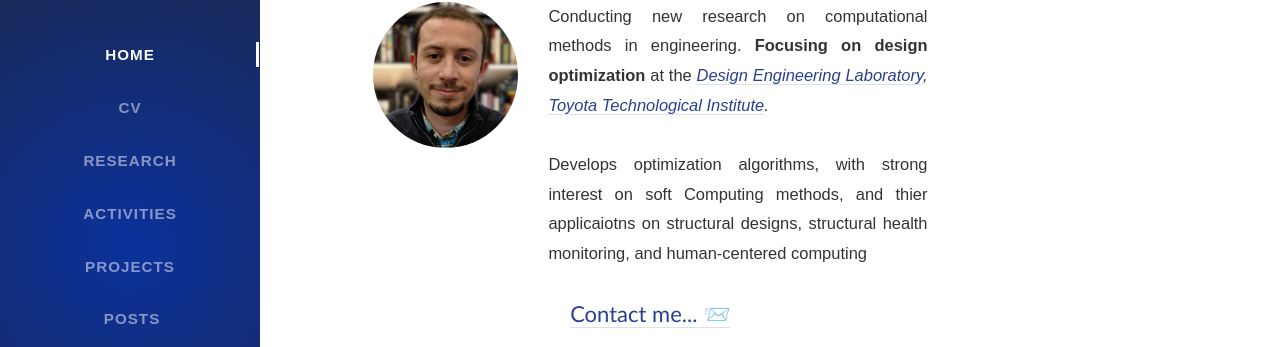
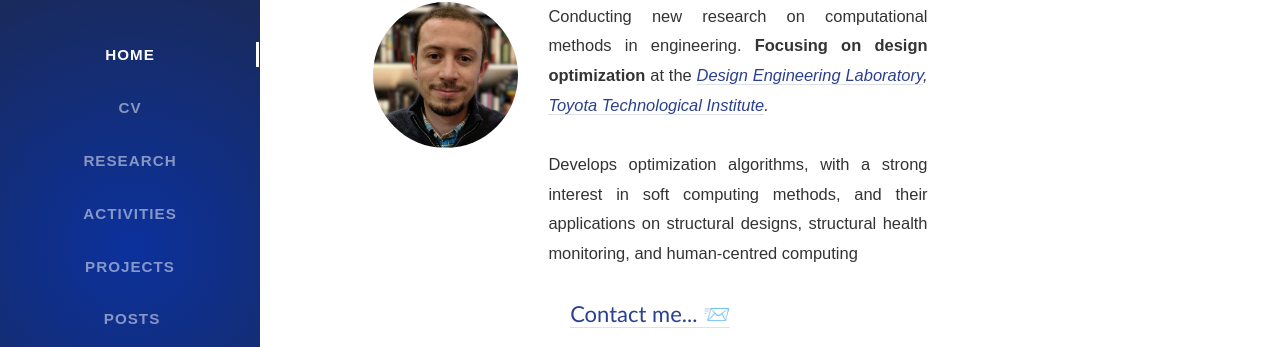
Before and after one commit to Brahim-Benaissa/Brahim-Benaissa.github.io, a Jekyll site: the page built from index.html, in a window 1280 px wide and 900 px high. Shown: the part 202-549 px from the top of the window. Built offline with Jekyll 4.4.1, drawn with Linux system fonts in a browser that asks for light colours; nearby versions of some CDN libraries; some web fonts are replaced; the list of posts is cut into pages by our own code; comment, search, counter and statistics services are not loaded.

Commit message:
Update home.html

```diff
--- a/_layouts/home.html
+++ b/_layouts/home.html
@@ -22,7 +22,7 @@ layout: page
       Conducting new research on computational methods in engineering. <b> Focusing on design optimization </b> at the
        <i><a target="_blank" href="https://www.toyota-ti.ac.jp/english/research/labolatories/mech/post-26.html">Design Engineering Laboratory</a>, <a target="_blank" href="https://www.toyota-ti.ac.jp/english/index.html">Toyota Technological Institute</a>.</i>
       <br><br>
-      Develops optimization algorithms, with strong interest on soft Computing methods, and thier applicaiotns on structural designs, structural health monitoring, and human-centered computing <br>
+      Develops optimization algorithms, with a strong interest in soft computing methods, and their applications on structural designs, structural health monitoring, and human-centred computing<br>
     </p>
   </div> <!-- #page -->
 </div><!-- .col-12 -->
```
